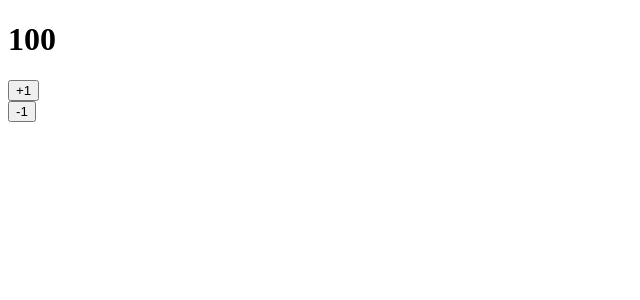
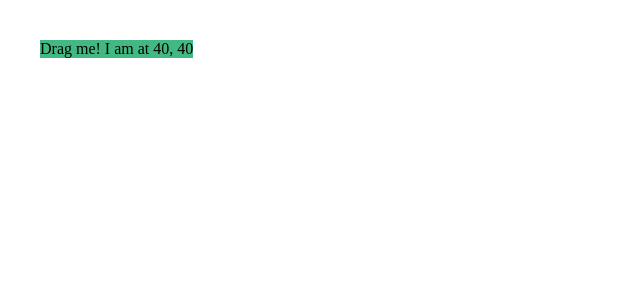
Before and after one commit to maomao124/vueuse-test, a Vue app: page / in a window 1280 px wide. Shown: the top 300 px of the page, without its empty margins (0-640 px from the left). Built offline with nearby package versions, Linux system fonts and the light colour scheme.

Commit message:
useDraggable

```diff
--- a/src/main.ts
+++ b/src/main.ts
@@ -1,4 +1,4 @@
 import { createApp } from 'vue'
-import App from './view/View4.vue'
+import App from './view/View5.vue'
 
 createApp(App).mount('#app')
--- /dev/null
+++ b/src/view/View5.vue
@@ -0,0 +1,27 @@
+<template>
+  <div>
+    <div ref="el" :style="style" style="position: fixed">
+      Drag me! I am at {{ x }}, {{ y }}
+    </div>
+  </div>
+</template>
+
+<script lang="ts" setup>
+
+import {ref} from "vue";
+import {useDraggable} from "@vueuse/core";
+
+const el = ref<HTMLElement | null>(null)
+const {x, y, style} = useDraggable(el, {
+  initialValue: {x: 40, y: 40},
+})
+
+
+</script>
+
+<style scoped>
+
+div {
+  background: #42b983;
+}
+</style>
```
